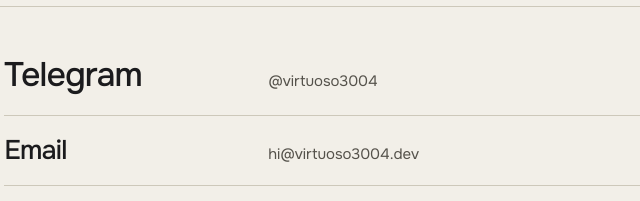
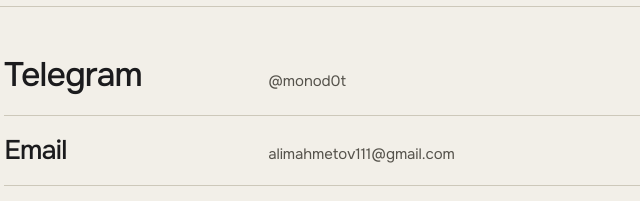
Before and after one commit to Virtuoso3004/mono-site, a plain HTML site: page index.html in a window 1280 px wide. Shown: the part 1207-1408 px from the top of the page, 311-951 px from the left. Drawn offline with Linux system fonts and the light colour scheme.

Commit message:
Контакты: Telegram @monod0t и личный email

```diff
--- a/index.html
+++ b/index.html
@@ -455,14 +455,14 @@
     <section class="section" aria-labelledby="contacts-title">
       <h2 class="section__title" id="contacts-title">Связаться</h2>
       <div class="rows">
-        <a class="row row--link" href="https://t.me/virtuoso3004" target="_blank" rel="me noopener noreferrer">
+        <a class="row row--link" href="https://t.me/monod0t" target="_blank" rel="me noopener noreferrer">
           <span class="row__name">Telegram</span>
-          <span class="row__meta">@virtuoso3004<span class="sr-only"> — откроется в новой вкладке</span></span>
+          <span class="row__meta">@monod0t<span class="sr-only"> — откроется в новой вкладке</span></span>
         </a>
-        <button class="row row--copy" type="button" data-copy="hi@virtuoso3004.dev" aria-label="Скопировать адрес hi@virtuoso3004.dev">
+        <button class="row row--copy" type="button" data-copy="alimahmetov111@gmail.com" aria-label="Скопировать адрес alimahmetov111@gmail.com">
           <span class="row__name">Email</span>
           <span class="row__meta copy">
-            <span class="copy__value">hi@virtuoso3004.dev</span>
+            <span class="copy__value">alimahmetov111@gmail.com</span>
             <span class="copy__state copy__state--done" aria-hidden="true">Скопировано</span>
             <span class="copy__state copy__state--fail" aria-hidden="true">Не удалось</span>
           </span>
```
Also changed, not shown: 1 other file.
